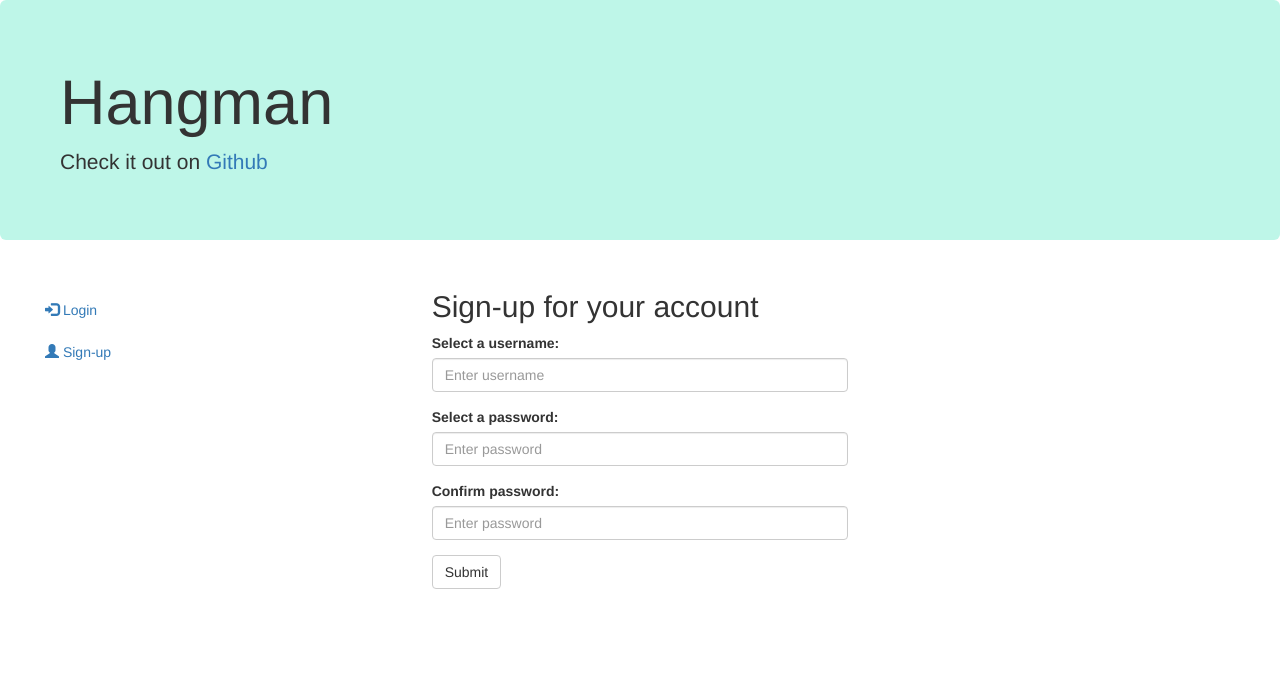
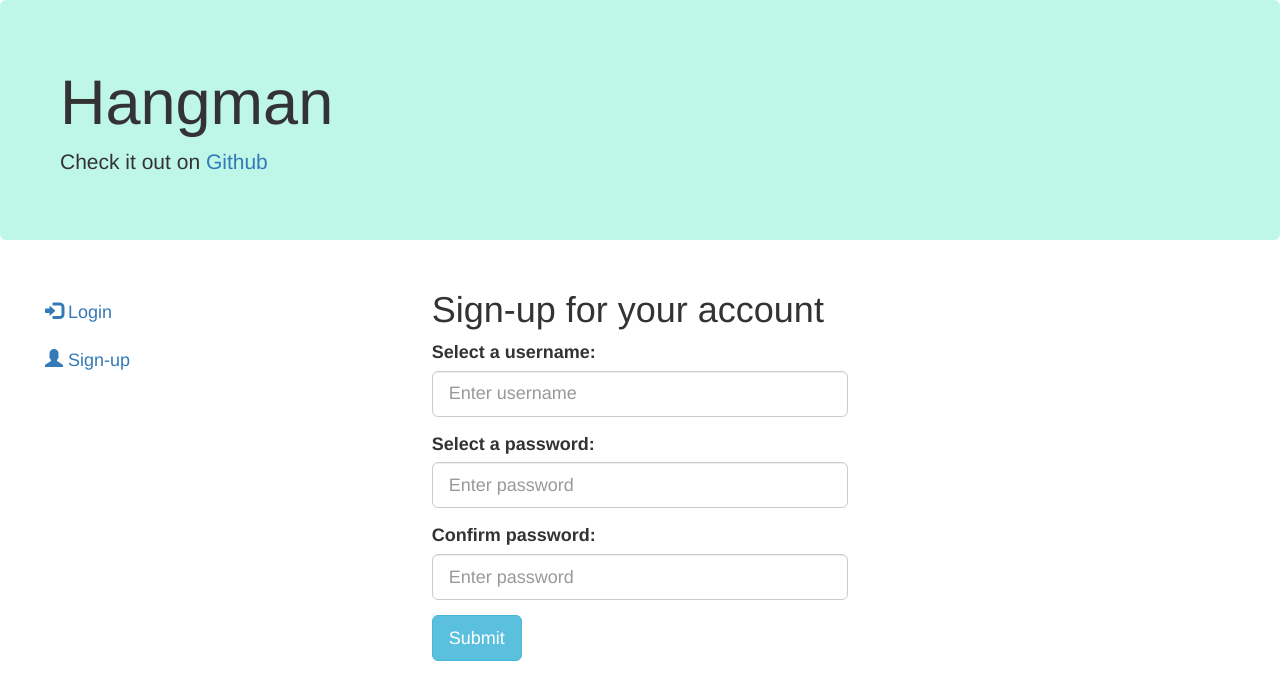
Before and after one commit to j-stew/hangman, a Flask app: page /signup in a window 1280 px wide. Shown: the top 700 px of the page. Run offline with Flask 2, Linux system fonts and the light colour scheme; some libraries are stand-ins or nearby versions.

Commit message:
making all sizes large in templates

```diff
--- a/hangman/templates/layout.html
+++ b/hangman/templates/layout.html
@@ -19,7 +19,7 @@
 
     <div class="content">
       <div class="col-md-2">
-        <ul class="nav nav-pills nav-stacked">
+        <ul class="nav nav-pills nav-stacked" style="font-size: large">
           {% if request.path in '/login/signup' %}
             <li><a href="{{ url_for('login')}}"><span class="glyphicon glyphicon-log-in"></span> Login</a></li>
             <li><a href="{{ url_for('signup')}}"><span class="glyphicon glyphicon-user"></span> Sign-up</a></li>
@@ -33,8 +33,10 @@
 
       <div class="col-md-4 col-md-offset-2">
         <div class="row">
+          <h1>
           {% block title %}
           {% endblock %}
+          </h1>
         </div>
 
         <div class="row">
--- a/hangman/templates/loss.html
+++ b/hangman/templates/loss.html
@@ -1,7 +1,7 @@
 {% extends "layout.html" %}
 
 {% block title %}
-<h1>Better luck next time!</h1>
+Better luck next time!
 {% endblock %}
 
 {% block page %}
--- a/hangman/templates/scores.html
+++ b/hangman/templates/scores.html
@@ -1,7 +1,7 @@
 {% extends "layout.html" %}
 
 {% block title %}
-<h1>Top Scores</h1>
+Top Scores
 {% endblock %}
 
 {% block page %}
--- a/hangman/templates/signup.html
+++ b/hangman/templates/signup.html
@@ -1,25 +1,25 @@
 {% extends "layout.html" %}
 
 {% block title %}
-<h2>Sign-up for your account</h2>
+Sign-up for your account
 {% endblock %}
 
 {% block page %}
 <form method="post" action="{{ url_for('signup') }}" autocomplete=off>
   <div class="form-group">
-    <label for="username">Select a username:</label>
-    <input type="text" class="form-control" name="username" placeholder="Enter username" required>
+    <label for="username" style="font-size: large">Select a username:</label>
+    <input type="text" class="form-control input-lg" name="username" placeholder="Enter username" required>
   </div>
 
   <div class="form-group">
-    <label for="password">Select a password:</label>
-    <input type="password" class="form-control" name="password" placeholder="Enter password" required>
+    <label for="password" style="font-size: large">Select a password:</label>
+    <input type="password" class="form-control input-lg" name="password" placeholder="Enter password" required>
   </div>
 
   <div class="form-group">
-    <label for="confirm_password">Confirm password:</label>
-    <input type="password" class="form-control" name="confirm_password" placeholder="Enter password" required>
+    <label for="confirm_password" style="font-size: large">Confirm password:</label>
+    <input type="password" class="form-control input-lg" name="confirm_password" placeholder="Enter password" required>
   </div>
-  <button type="submit" class="btn btn-default">Submit</button>
+  <button type="submit" class="btn btn-info btn-lg">Submit</button>
 </form>
 {% endblock %}
--- a/hangman/templates/win.html
+++ b/hangman/templates/win.html
@@ -1,7 +1,7 @@
 {% extends "layout.html" %}
 
 {% block title %}
-<h1>Awesome work!</h1>
+Awesome work!
 {% endblock %}
 
 {% block page %}
--- a/hangman/templates/word_limit.html
+++ b/hangman/templates/word_limit.html
@@ -1,7 +1,7 @@
 {% extends "layout.html" %}
 
 {% block title %}
-<h1>Wow, you've been playing lots of Hangman!</h1>
+Wow, you've been playing lots of Hangman!
 {% endblock %}
 
 {% block page %}
```
Also changed, not shown: hangman/templates/login.html (+7 -6 lines), hangman/templates/play.html (+6 -2 lines).
